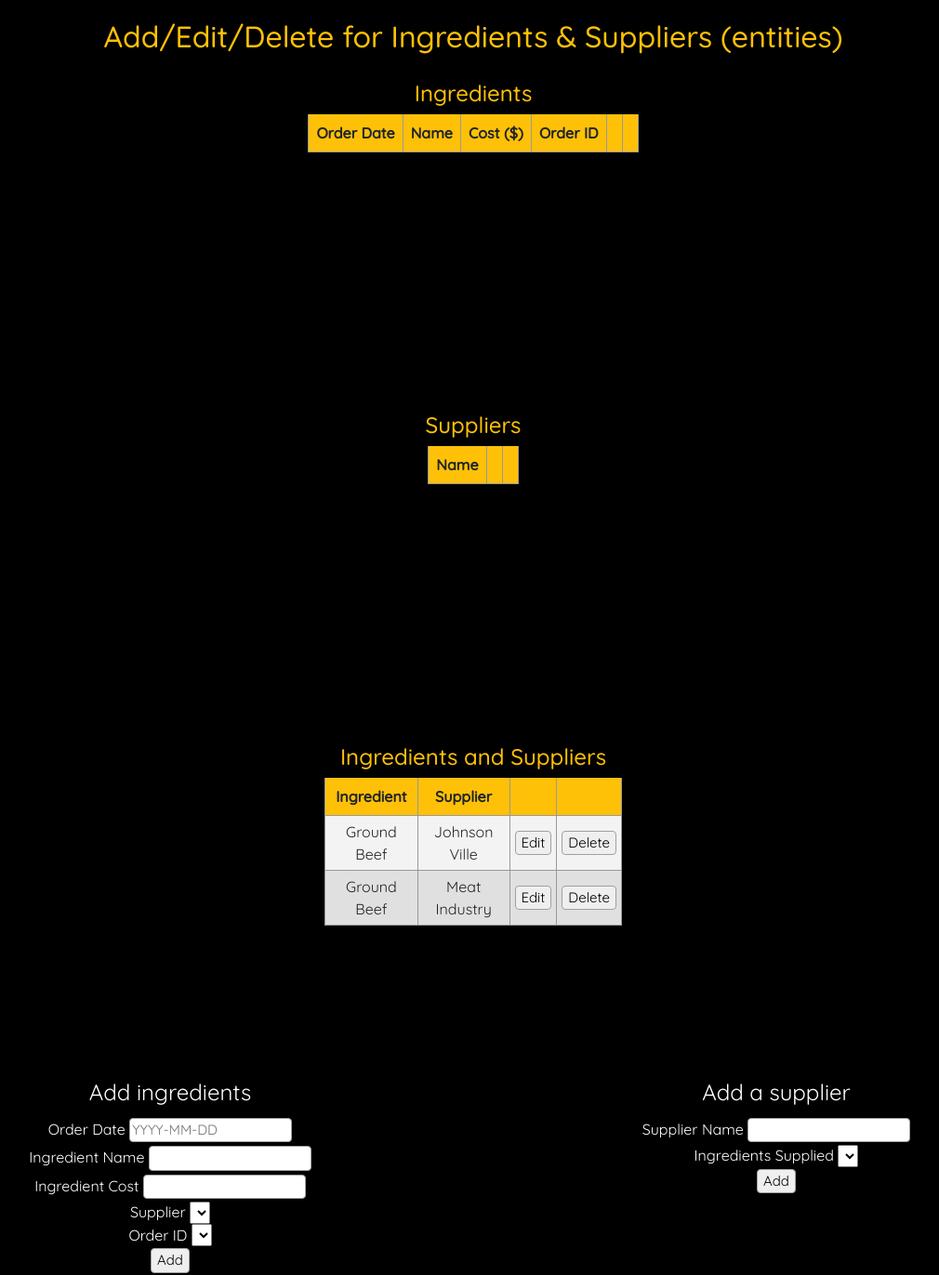
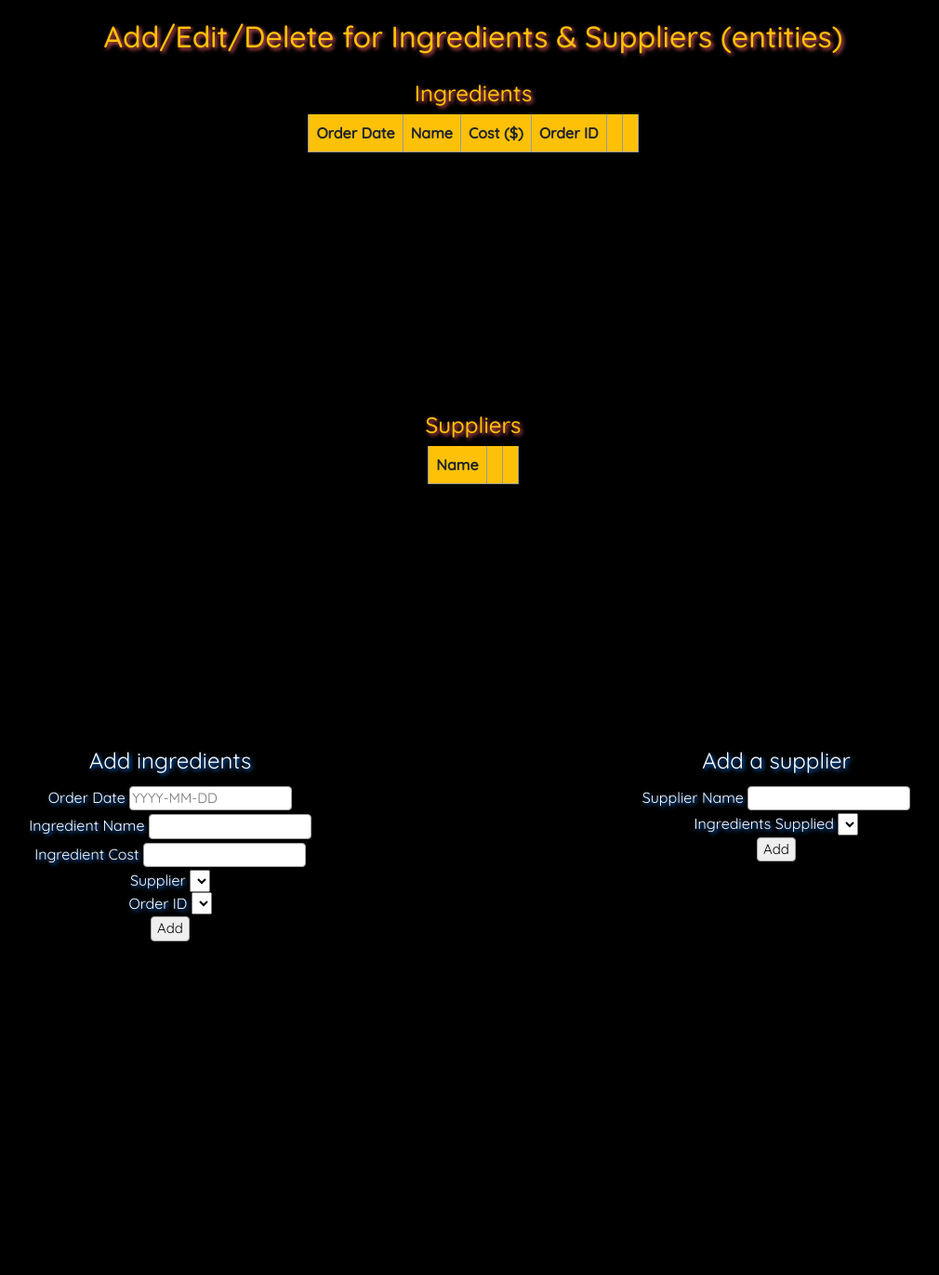
Before and after one commit to yu-daniel/Two-Guys, a Flask app: page /ingredients-suppliers in a window 1280 px wide. Shown: the part 56-1428 px from the top of the page at 93% size, without its empty margins (131-1141 px from the left). After the commit the page ends 1069 px from the top, so only its background shows below. Run offline with Flask 2, Linux system fonts and the light colour scheme; data that the repository does not hold is empty; parts of the project's set-up code (start-up, migrations or seed data) failed here and were passed over; some libraries are stand-ins or nearby versions.

Commit message:
added shadow to headers.

```diff
--- a/static/static/styles.css
+++ b/static/static/styles.css
@@ -94,6 +94,10 @@ table {
     color: #F6F6F6;
 }
 
+.main-title {
+  font-size: 80px;
+}
+
 /*Reference - see (2)*/
 /*allow Two Guys title in front back to slowly appear*/
 .primary-animation{
@@ -163,7 +167,7 @@ div.employees-locations-wallpaper {
 }
 
 .orders {
-    width: 1059px;
+    width: 1058px;
     height: 300px;
 }
 
@@ -173,7 +177,7 @@ div.employees-locations-wallpaper {
 }
 
 .employees-locations {
-    width: 737px;
+    width: 736px;
     height: 300px;
 }
 
@@ -239,6 +243,7 @@ body {
 
 .span-bg {
   color: white;
+  text-shadow: 2px 2px 4px #0080FF;
 }
 
 .header1 {
@@ -310,3 +315,7 @@ th {
 h1, h2, h4, p, th, label, input, span {
   -webkit-user-select: none;
 }
+
+h1, h2, h4 {
+  text-shadow: 2px 2px 4px #FF6666;
+}
--- a/templates/index.html
+++ b/templates/index.html
@@ -6,8 +6,7 @@
 
 <div class="container home-container">
 	<div class="jumbotron">
-		<h1 class="primary-animation">Two Guys</h1>
-		<br>
+		<h1 class="primary-animation main-title">Two Guys</h1>
 		<p class="col-sm-6 center secondary-animation front-page-p">
 			Two Guys is an up-and-coming burger joint ready to take down Five Guys.
 			Two Guys currently has 20 locations spread throughout 5 States
--- a/templates/ingredients_suppliers.html
+++ b/templates/ingredients_suppliers.html
@@ -133,39 +133,6 @@
 	</table>
 </div>
 
-<h4 class="header1">Ingredients and Suppliers</h4>
-<div class="search-box-scroll ingredients-suppliers">
-	<table class="center">
-		<thead>
-			<tr>
-				<!-- this for loop will grab the column title data from app.py and translate it to the template -->
-				{% for title in ingredients_suppliers_headers %}
-				<th>{{ title }}</th>
-				{% endfor %}
-			</tr>
-		</thead>
-		<tbody>
-			<tr>
-			<!-- this for loop will output the raw value set of ingredients data from app.py -->
-			{% for set in ingredients_suppliers_values %}
-			<tr>
-				<!-- lastly, each type of data in the set is added to each row -->
-				{% for value in set %}
-				<td>{{ value }}</td>
-				{% endfor %}
-				<td>
-					<input type="button" value="Edit">
-				</td>
-				<td>
-					<input type="button" value="Delete">
-				</td>
-			</tr>
-			{% endfor %}
-		</tbody>
-	</table>
-</div>
-
-
 <div class="row">
 	<div class="col-sm-6">
 		<form action="#" method="POST" id="addform">
@@ -204,7 +171,7 @@
 			{{ supplier_form.hidden_tag() }}
 			<fieldset>
 				<legend><span class="span-bg">Add a supplier</span></legend>
-				<div>
+				<div >
 					{{ supplier_form.supplier_name.label(class="span-bg") }}
 					{{ supplier_form.supplier_name }}
 				</div>
```
